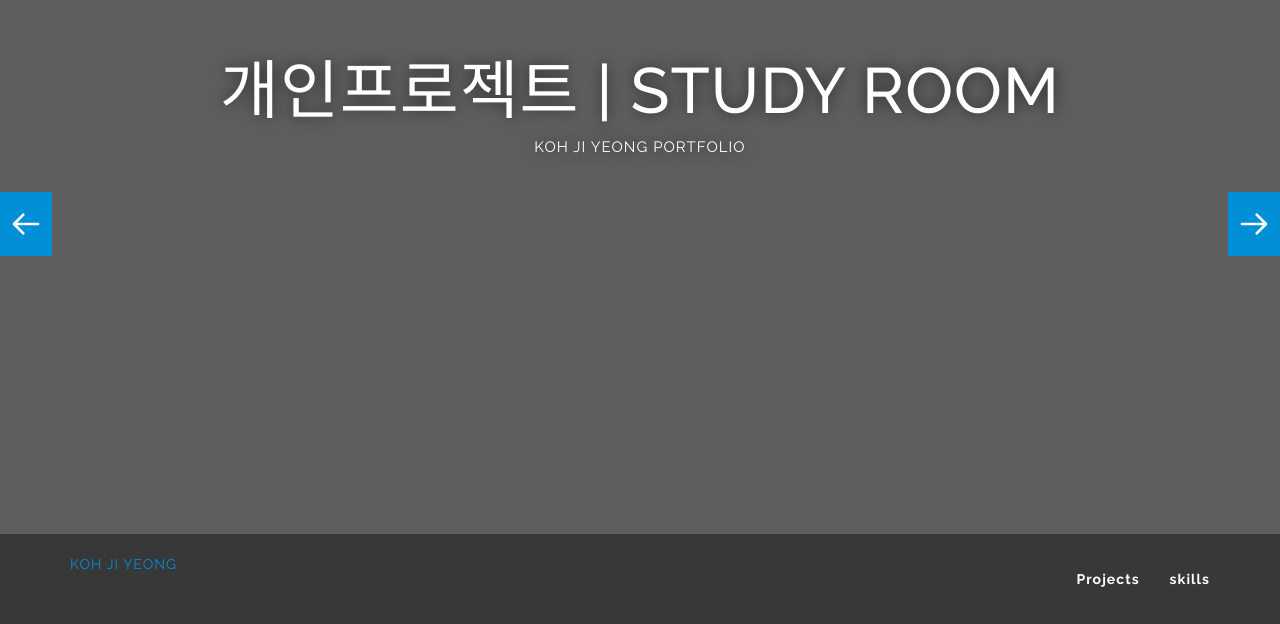
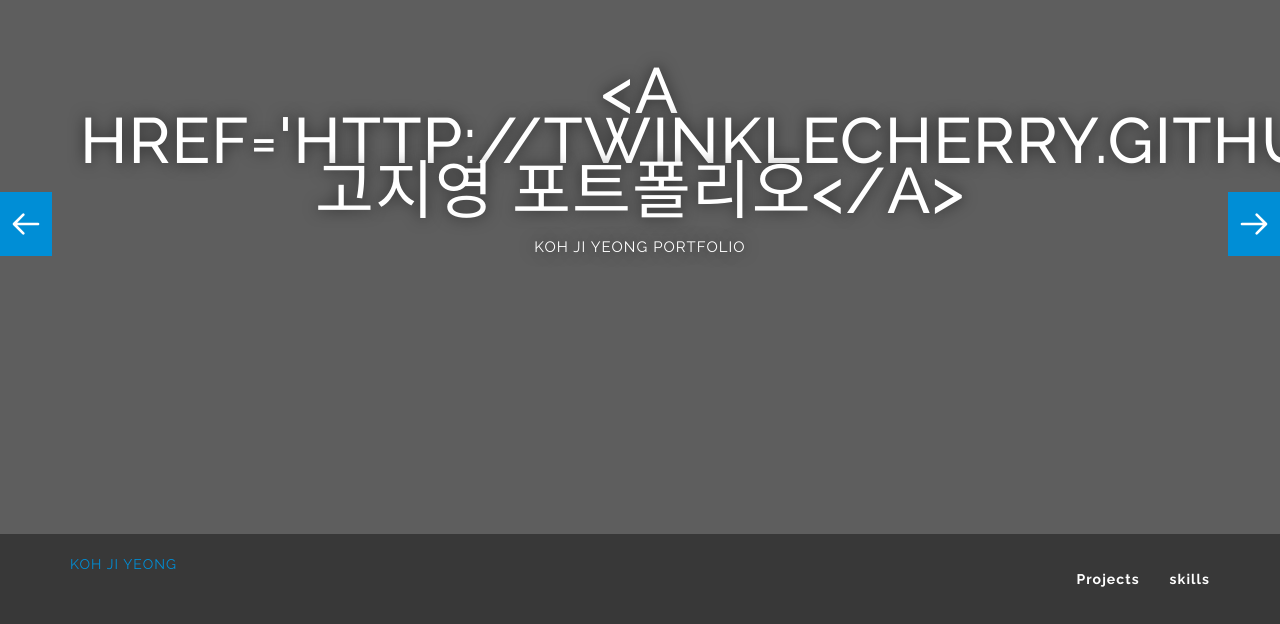
Before and after one commit to twinklecherry/portflio, a plain HTML site: page portfolio_teampro_alt.html in a window 1280 px wide. Shown: the part 176-800 px from the top of the page. Drawn offline with Linux system fonts and the light colour scheme; some packages are replaced by stand-ins of ours.

Commit message:
headerundo

```diff
--- a/portfolio_teampro_alt.html
+++ b/portfolio_teampro_alt.html
@@ -117,16 +117,21 @@
 
         <script type="text/javascript">
         var dataHeader = [
+														{
+															bigImage :"images/portfolio.jpg",
+															title : "<a href='http://twinklecherry.github.io'>고지영 포트폴리오</a>",
+															author : "고지영"
+														},
                             {
                               bigImage :"images/mypro_mypro01/main.jpg",
 															link : "http://twinklecherry.github.io/portfolio_mypro_mypro01",
-                              title : "개인프로젝트 | Study Room",
+                              title : "개인프로젝트 <br>| Study Room",
                               author : "고지영"
                             },
                             {
                               bigImage :"images/teampro_alt/포트폴리오1.jpg",
 															link : "http://twinklecherry.github.io/portfolio_teampro_alt",
-                              title : "팀프로젝트 | ALT",
+                              title : "팀프로젝트 <br>| ALT",
                               author : "고지영"
                             }
                         ],
```
